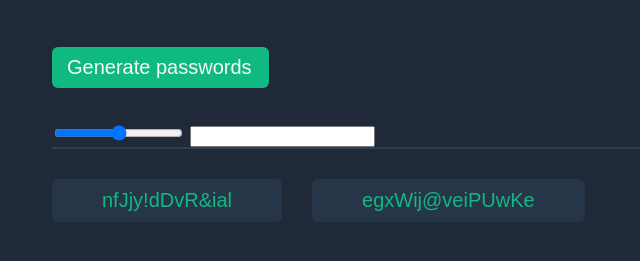
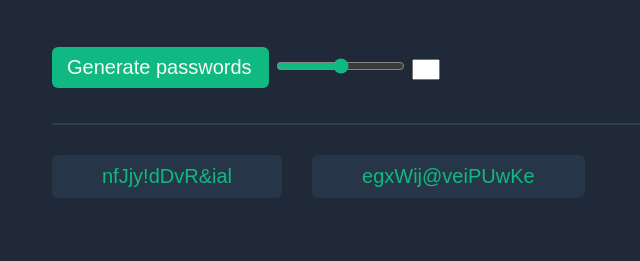
Before and after one commit to Yosef-Solomon19/Password-Generator-Solo-Project, a plain HTML site: page index.html in a window 1280 px wide. Shown: the part 241-502 px from the top of the page, without its empty margins (0-640 px from the left). Drawn offline with Linux system fonts and the light colour scheme; a web font is replaced by a local one.

Commit message:
Styling for the range slider

```diff
--- a/CSS/style.css
+++ b/CSS/style.css
@@ -127,22 +127,67 @@ button {
 /* Password slider */
 /* Adapted from https://css-tricks.com/value-bubbles-for-range-inputs/
     Had to read and take snippet of code on how to create range slider with bubbles showing the current value */
-.range-slider-container {
+
+.range-container {
     display: inline;
     accent-color: #10B981;
-}
-
-.range {
 
 }
 
-.bubble {
+.range-text {
+    width: 20px;
+    text-align: center;
 
 }
 
-.bubble::after {
+/* .bubble {
+    background: #273549;
+    color: white;
+    padding: 4px 12px;
+    position: absolute;
+    position: absolute;
+    border-radius: 4px;
+    left: 50%;
+    transform: translateX(-50%);
 
-}
+     background: black;
+  color: white;
+  padding: 4px 12px;
+  position: absolute;
+  border-radius: 4px;
+  left: 50%;
+  transform: translateX(-50%);
+
+} */
+
+/* .bubble::after {
+    content: "";
+    position: absolute;
+    width: 2px;
+    height: 2px;
+    background: black;
+    top: -1px;
+    left: 50%;
+
+    content: "";
+  position: absolute;
+  width: 2px;
+  height: 2px;
+  background: black;
+  top: -1px;
+  left: 50%;
+
+} */
+
+  /* body {
+    margin: 2rem;
+  } */
+
+  /* input[type="range"] {
+    accent-color: coral;
+  } */
+
+
 
 
 
```
